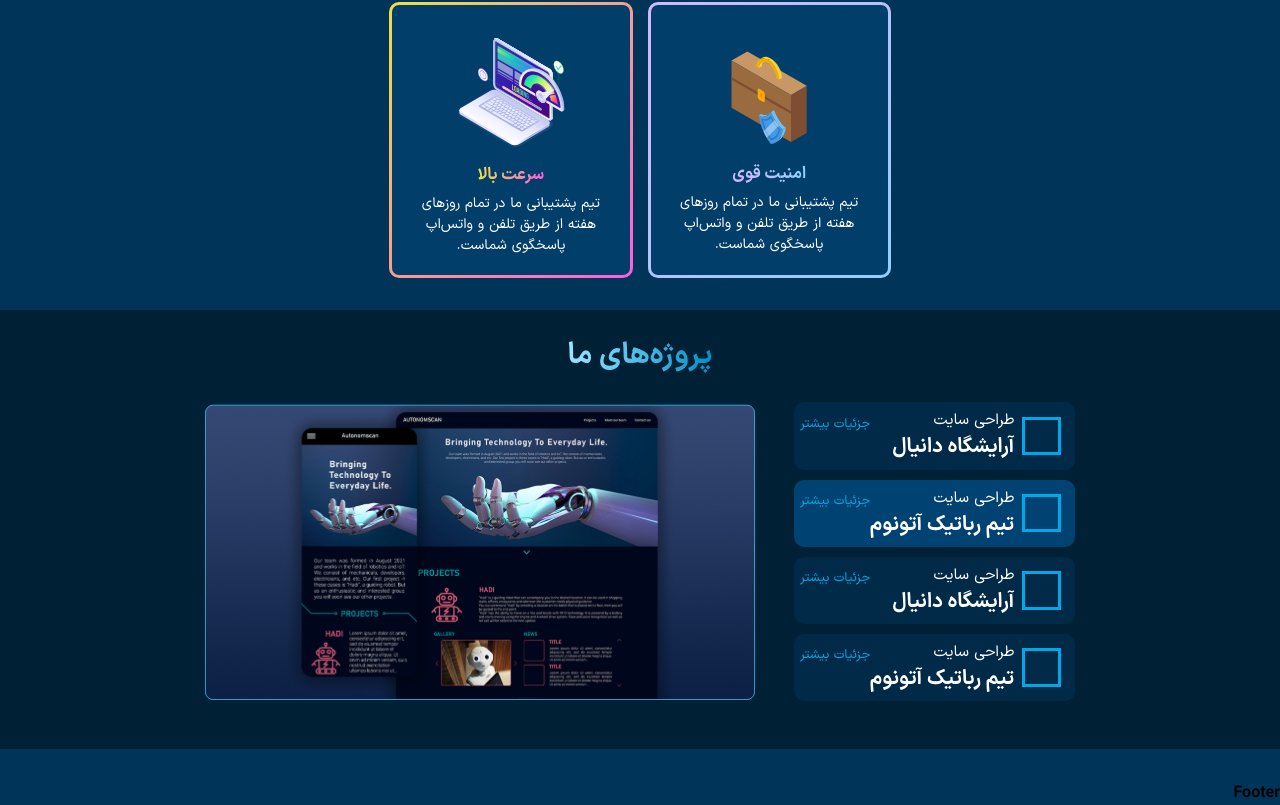
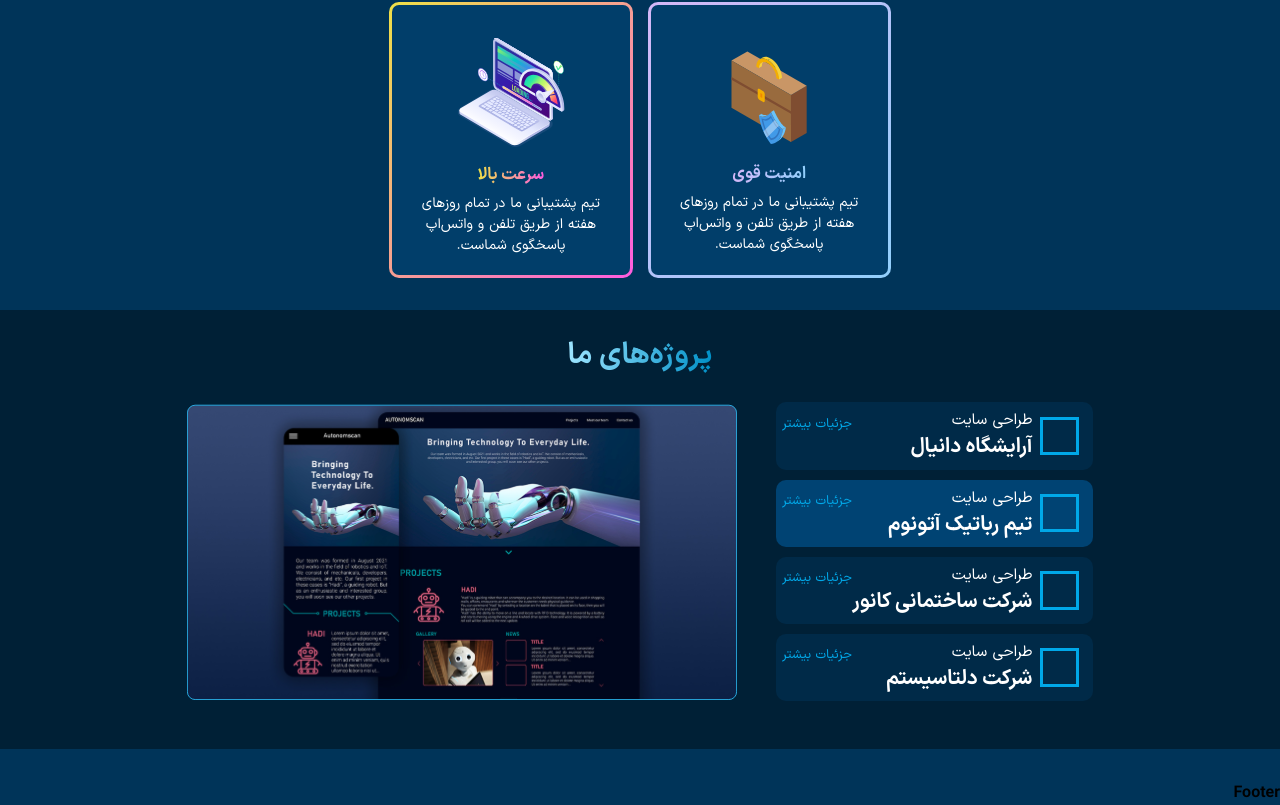
Before and after one commit to amir-reza-programmer/Sitescan, a React (Create React App) app: page /home in a window 1280 px wide. Shown: the part 1143-1948 px from the top of the page. Built offline with nearby package versions, Linux system fonts and the light colour scheme.

Commit message:
projects page informations got updated.

```diff
--- a/src/data_information/projects.js
+++ b/src/data_information/projects.js
@@ -1,5 +1,7 @@
 import danialHairCut from "../images/Projects/DanialHairCut.svg";
 import autonomScan from "../images/Projects/AutonomScan.svg";
+import kanoor from "../images/Projects/Kanoor.svg";
+import deltaSystem from "../images/Projects/DeltaSystem.svg";
 
 const projects = [
   {
@@ -13,14 +15,14 @@ const projects = [
     pic: autonomScan,
   },
   {
-    title: "آرایشگاه دانیال",
+    title: "شرکت ساختمانی کانور",
     text: "لورم ایپسوم متن ساختگی با تولید سادگی نامفهوم از صنعت چاپ و با استفاده از طراحان گرافیک است. چاپگرها و متون بلکه روزنامه و مجله در ستون و سطرآنچنان که لازم است و برای شرایط فعلی تکنولوژی مورد نیاز و کاربردهای متنوع با هدف بهبود ابزارهای کاربردی می باشد. کتابهای زیادی در شصت و سه درصد گذشته، حال و آینده شناخت فراوان جامعه و متخصصان را می طلبد.",
-    pic: danialHairCut,
+    pic: kanoor,
   },
   {
-    title: "تیم رباتیک آتونوم",
+    title: "شرکت دلتاسیستم",
     text: "لورم ایپسوم متن ساختگی با تولید سادگی نامفهوم از صنعت چاپ و با استفاده از طراحان گرافیک است. چاپگرها و متون بلکه روزنامه و مجله در ستون و سطرآنچنان که لازم است و برای شرایط فعلی تکنولوژی مورد نیاز و کاربردهای متنوع با هدف بهبود ابزارهای کاربردی می باشد. کتابهای زیادی در شصت و سه درصد گذشته، حال و آینده شناخت فراوان جامعه و متخصصان را می طلبد.",
-    pic: autonomScan,
+    pic: deltaSystem,
   },
 ];
 
```
Also changed, not shown: src/images/Projects/DeltaSystem.svg (added), src/images/Projects/Kanoor.svg (added).
